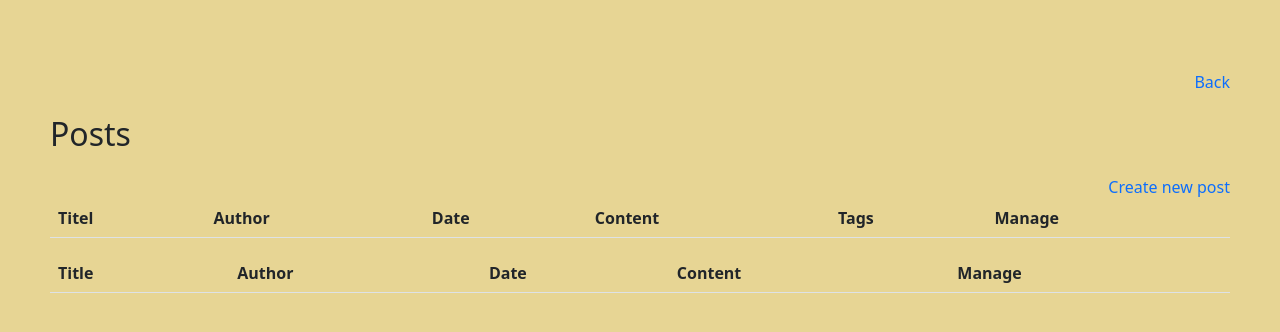
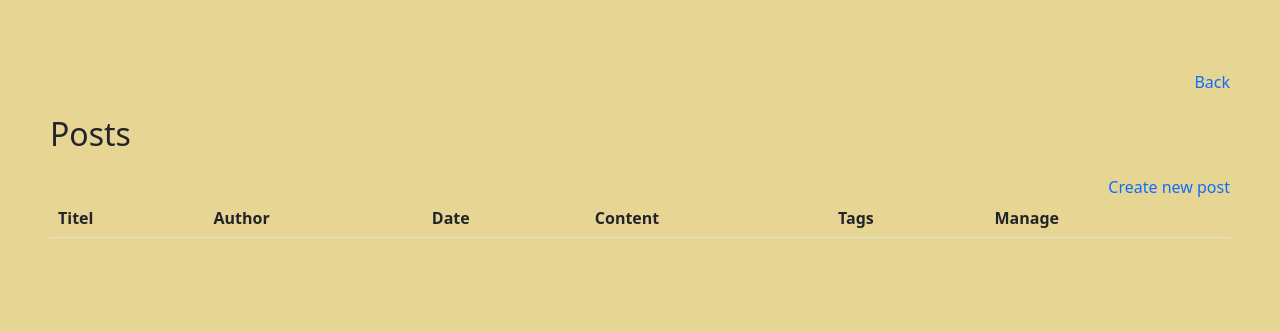
Before and after one commit to maisa80/blog-client-template, a plain HTML site: page admin/index.html in a window 1280 px wide. Drawn offline with nearby package versions, Linux system fonts and the light colour scheme; no server answers.

Commit message:
index table

```diff
--- a/admin/index.html
+++ b/admin/index.html
@@ -37,23 +37,6 @@
 
                 </tbody>
 
-                <table id="table" class="table table-striped">
-                    <thead>
-                        <tr>
-                            <th>Title</th>
-                            <th>Author</th>
-                            <th>Date</th>
-                            <th>Content</th>
-                            <th>Manage</th>
-                        </tr>
-                    </thead>
-                    <tbody>
-
-                    </tbody>
-
-                </table>
-
-
             </table>
         </div>
     </div>
```
